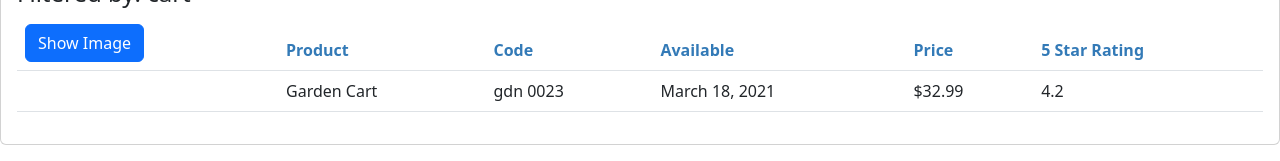
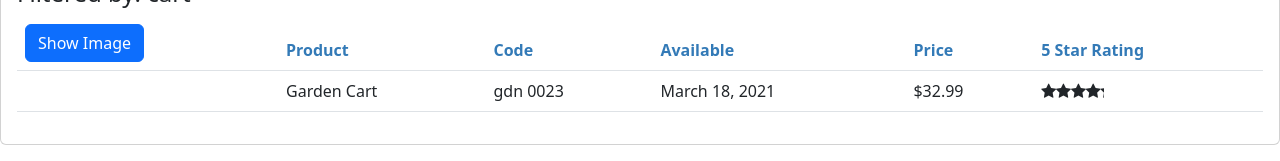
Before and after one commit to enurberk/AngularGettingStarted, an Angular app: page /products in a window 1280 px wide. Shown: the part 165-326 px from the top of the page. Built offline with nearby package versions, Linux system fonts and the light colour scheme.

Commit message:
nested component, @input | @output (Event) added

```diff
--- a/src/app/app.module.ts
+++ b/src/app/app.module.ts
@@ -5,6 +5,7 @@ import { FormsModule } from '@angular/forms';
 import { AppComponent } from './app.component';
 import { ProductListComponent } from './products/product-list.component';
 import { ConvertToSpacesPipe } from './shared/convert-to-spaces.pipe';
+import { StarComponent } from './shared/star.component';
 
 
 
@@ -12,7 +13,8 @@ import { ConvertToSpacesPipe } from './shared/convert-to-spaces.pipe';
   declarations: [
     AppComponent,
     ProductListComponent,
-    ConvertToSpacesPipe
+    ConvertToSpacesPipe,
+    StarComponent
   ],
   imports: [
     BrowserModule,
--- a/src/app/products/product-list.component.html
+++ b/src/app/products/product-list.component.html
@@ -45,7 +45,11 @@
                 <td>{{product.productCode | lowercase | convertToSpaces:'-'}}</td>
                 <td>{{product.releaseDate}}</td>
                 <td>{{product.price | currency:'USD':'symbol':'1.2-2'}}</td>
-                <td>{{product.starRating}}</td>
+                <td>
+                  <pm-star [rating]='product.starRating'
+                    (ratingClicked)='onRatingClicked($event)'>
+                  </pm-star>
+                </td>
             </tr>
           </tbody>
         </table>
--- a/src/app/products/product-list.component.ts
+++ b/src/app/products/product-list.component.ts
@@ -58,4 +58,7 @@ export class ProductListComponent implements OnInit {
         return this.products.filter((product: IProduct) =>
         product.productName.toLocaleLowerCase().includes(filterby));
     }
+    onRatingClicked(message: string): void {
+        this.pageTitle = "Product List: " + message;
+    }
 }
--- /dev/null
+++ b/src/app/shared/star.component.css
@@ -0,0 +1,6 @@
+.crop {
+    overflow: hidden;
+  }
+  div {
+    cursor: pointer;
+  }
--- /dev/null
+++ b/src/app/shared/star.component.html
@@ -0,0 +1,12 @@
+<div class="crop"
+     [style.width.px]="cropWidth"
+     [title]="rating"
+     (click)='onClick()'>
+  <div style="width: 75px">
+    <span class="fa fa-star"></span>
+    <span class="fa fa-star"></span>
+    <span class="fa fa-star"></span>
+    <span class="fa fa-star"></span>
+    <span class="fa fa-star"></span>
+  </div>
+</div>
--- /dev/null
+++ b/src/app/shared/star.component.ts
@@ -0,0 +1,20 @@
+import { Component, EventEmitter, Input, OnChanges, Output } from "@angular/core";
+
+@Component({
+  selector: 'pm-star',
+  templateUrl: './star.component.html',
+  styleUrls: ['./star.component.css']
+})
+
+export class StarComponent implements OnChanges {
+  @Input() rating: number = 0;
+  cropWidth: number = 75;
+  @Output() ratingClicked: EventEmitter<string> =
+    new EventEmitter<string>();
+  ngOnChanges(): void {
+    this.cropWidth = this.rating * 75 / 5;
+  }
+  onClick(): void {
+    this.ratingClicked.emit(`This rating ${this.rating} was clicked!`);
+  }
+}
```
